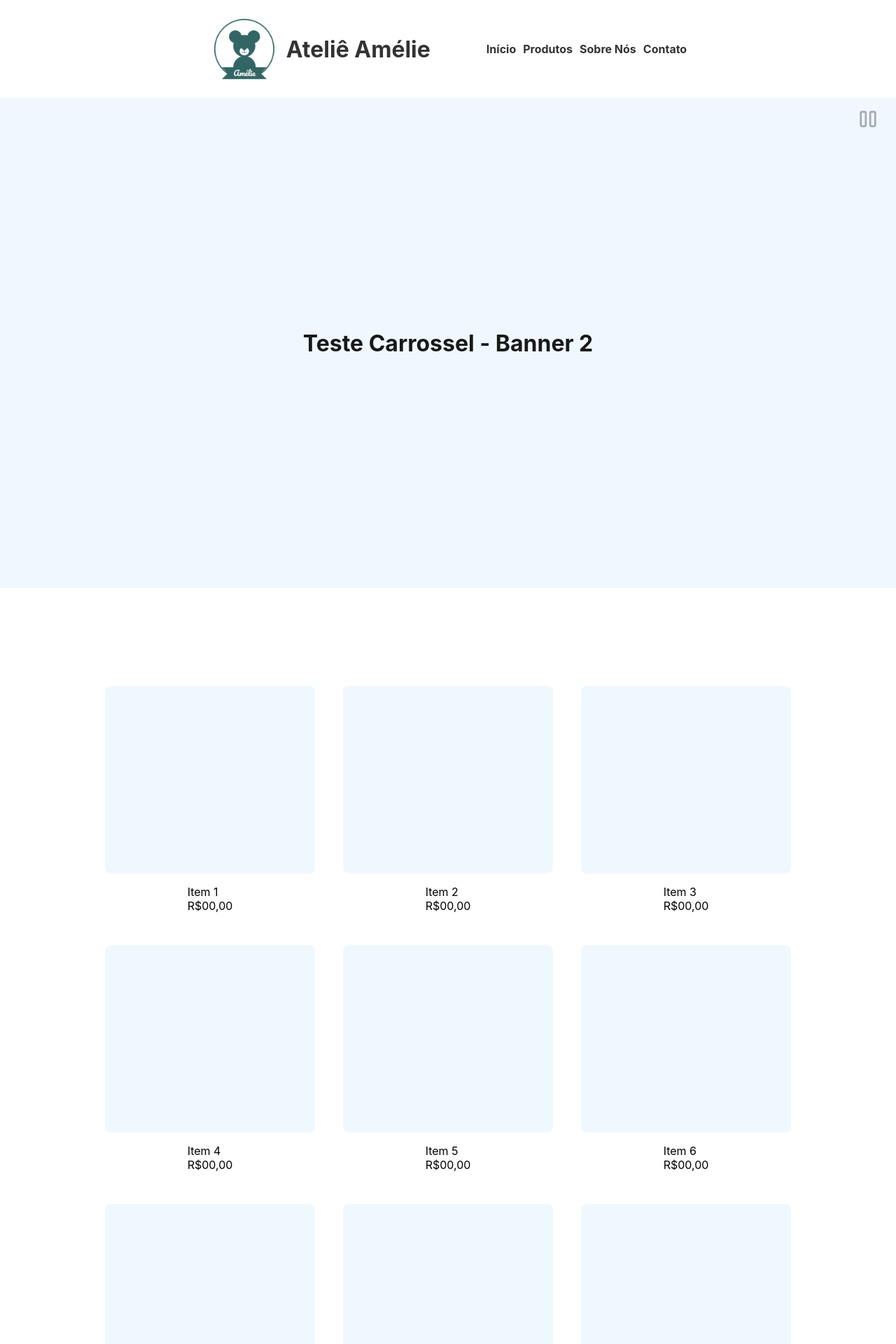
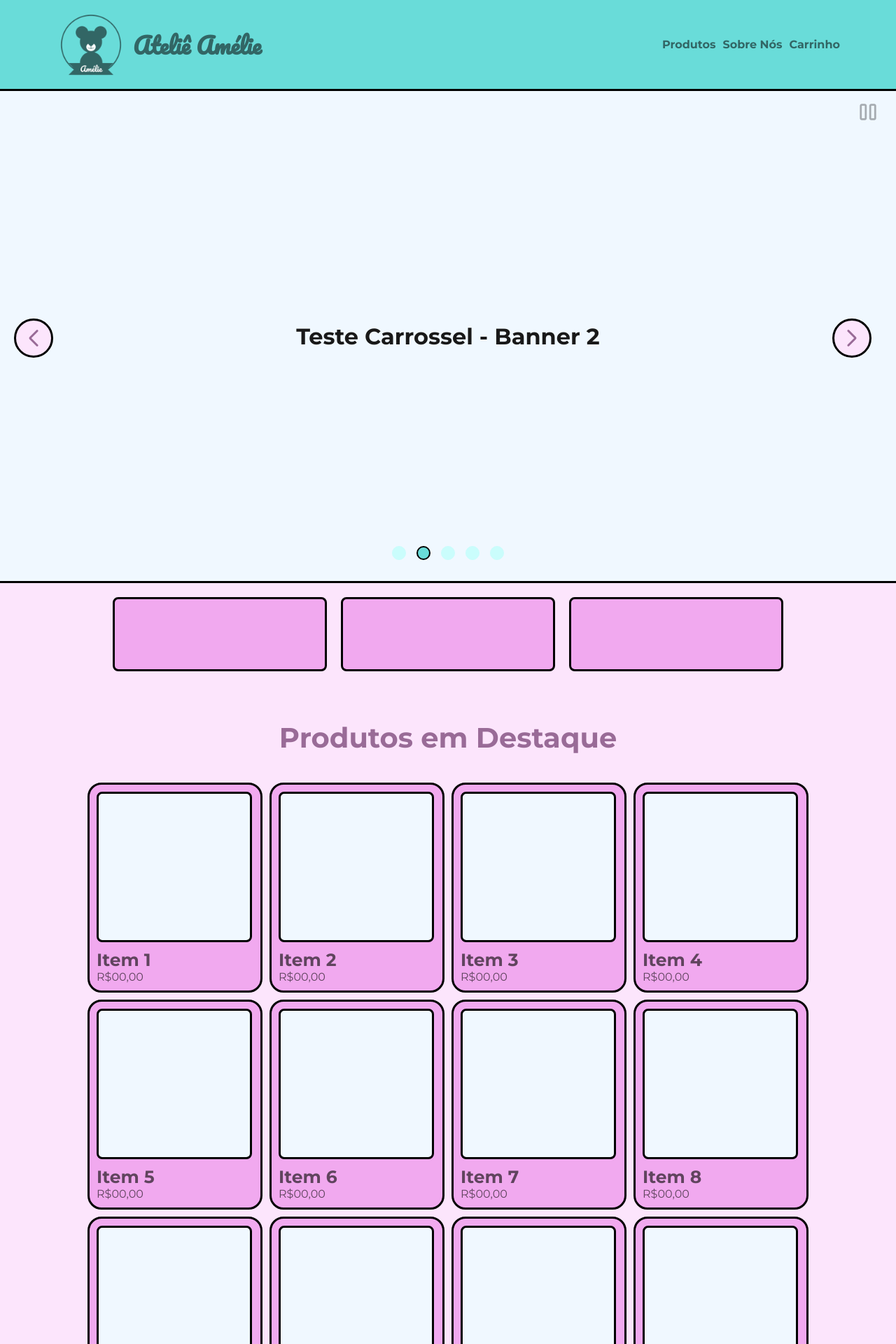
Before and after one commit to MrMystin/Atelie_Amelie, a React (Create React App) app in the folder frontend/: page / in a window 1280 px wide. Shown: the top 1920 px of the page at 70% size. Built offline with nearby package versions, Linux system fonts and the light colour scheme.

Commit message:
UI Update 2

```diff
--- a/frontend/src/App.js
+++ b/frontend/src/App.js
@@ -1,7 +1,7 @@
 import Header from './Components/Header';
 import Carousel from './Components/Carousel'
+import Infos from './Components/Infos';
 import Product from './Components/Product';
-import AboutUs from './Components/About'
 import Footer from './Components/Footer'
 
 function App() {
@@ -9,8 +9,8 @@ function App() {
     <div className="App">
       <Header/>
       <Carousel/>
+      <Infos/>
       <Product/>
-      <AboutUs/>
       <Footer/>
     </div>
   );
--- a/frontend/src/Components/Carousel/index.js
+++ b/frontend/src/Components/Carousel/index.js
@@ -159,7 +159,7 @@ const Carousel = () => {
     <>
       <div className="carousel">
         <span
-          class="material-symbols-rounded"
+          class="material-symbols-rounded pauseButton"
           id="carouselPlaying"
           onClick={playCarousel}>
           pause
@@ -167,7 +167,11 @@ const Carousel = () => {
         <div
           className="carouselButtons previous"
           id="previousCarousel"
-          onClick={carPrev}></div>
+          onClick={carPrev}>
+           <span class="material-symbols-rounded">
+            arrow_forward_ios
+          </span>
+        </div>
 
         <div className="carouselPicture picture1" id="carouselPicture1" carouselBanner="true"></div>
         <div className="outsideCarousel testPicture" id="carouselPicture2" carouselBanner="true">
@@ -186,14 +190,19 @@ const Carousel = () => {
         <div
           className="carouselButtons next"
           id="nextCarousel"
-          onClick={carNext}></div>
+          onClick={carNext}>
+          <span class="material-symbols-rounded">
+            arrow_forward_ios
+          </span>
+        </div>
+
+        <div className="carouselControls">
+        <div className="carouselItem actualItem" id="carouselButton1" carouselButton="true" onClick={() => { carouselChanger(1) }}></div>
+        <div className="carouselItem" id="carouselButton2" carouselButton="true" onClick={() => { carouselChanger(2) }}></div>
+        <div className="carouselItem" id="carouselButton3" carouselButton="true" onClick={() => { carouselChanger(3) }}></div>
+        <div className="carouselItem" id="carouselButton4" carouselButton="true" onClick={() => { carouselChanger(4) }}></div>
+        <div className="carouselItem" id="carouselButton5" carouselButton="true" onClick={() => { carouselChanger(5) }}></div>
       </div>
-      <div className="carouselControls">
-        <div className="carouselItem actualItem" id="carouselButton1" carouselButton="true" onClick={() => {carouselChanger(1)}}></div>
-        <div className="carouselItem" id="carouselButton2" carouselButton="true" onClick={() => {carouselChanger(2)}}></div>
-        <div className="carouselItem" id="carouselButton3" carouselButton="true" onClick={() => {carouselChanger(3)}}></div>
-        <div className="carouselItem" id="carouselButton4" carouselButton="true" onClick={() => {carouselChanger(4)}}></div>
-        <div className="carouselItem" id="carouselButton5" carouselButton="true" onClick={() => {carouselChanger(5)}}></div>
       </div>
     </>
   );
--- a/frontend/src/Components/Carousel/style.css
+++ b/frontend/src/Components/Carousel/style.css
@@ -3,56 +3,43 @@
     height: 700px;
     overflow: hidden;
     position: relative;
+    border-bottom: 3px solid black;
 }
 
 .carouselButtons {
-    width: 20%;
-    height: 100%;
+    width: 50px;
+    height: 50px;
     position: absolute;
     z-index: 10;
-    opacity: 0;
     transition-duration: .2s;
+    background-color: var(--bg-P3);
+    border-radius: 100%;
+    border: 3px solid black;
+    color: var(--fg-P2);
+    display: flex;
+    justify-content: center;
+    align-items: center;
+}
+
+.carouselButtons span {
+    font-size: 30px;
+    display: flex;
+    justify-content: center;
+    align-items: center;
+}
+
+.carouselButtons.previous span {
+    rotate: 180deg;
 }
 
 .carouselButtons.previous {
-    left: -10%;
-    top: 0;
-}
-
-.carouselButtons.previous{
-    background-image: linear-gradient(to right, #19191977, #0000);
+    left: 20px;
+    top: calc(50% - 25px);
 }
 
 .carouselButtons.next {
-    right: -10%;
-    top: 0;
-}
-
-.carouselButtons.next{
-    background-image: linear-gradient(to left, #19191977, #0000);
-}
-
-.carouselButtons:hover {
-    opacity: 1
-}
-
-.carouselButtons {
-    width: 10%;
-    height: 100%;
-    position: absolute;
-    z-index: 10
-}
-
-.carouselButtons.previous {
-    background-image: linear-gradient(to right, #19191977, #0000);
-    left: 0;
-    top: 0;
-}
-
-.carouselButtons.next {
-    background-image: linear-gradient(to left, #19191977, #0000);
-    right: 0;
-    top: 0;
+    right: 35px;
+    top: calc(50% - 25px);
 }
 
 .carouselPicture {
@@ -164,17 +151,19 @@
 .carouselControls {
     width: 100vw;
     height: 40px;
-    margin-bottom: 10vh;
     display: flex;
     justify-content: center;
     align-items: center;
     gap: 15px;
+    position: absolute;
+    bottom: 20px;
 }
 
 .carouselItem {
     width: 20px;
     height: 20px;
-    border: 1px solid var(--darkPink);
+    border: 1px solid var(--bg-G3);
+    background-color: var(--bg-G3);
     border-radius: 100%;
     box-sizing: border-box;
     position: relative;
@@ -200,30 +189,35 @@
 }*/
 
 .carouselItem:hover {
-    border: 6px solid var(--darkPink)
+    border: 6px solid var(--bg-G1)
 }
 
 .carouselItem.actualItem {
-    background-color: var(--mediumPink);
+    background-color: var(--bg-G1);
+    border: 2px solid black;
 }
 
 .carouselItem.actualItem:hover {
-    background-color: var(--darkPink);
+    background-color: var(--bg-G2);
 }
 
 .material-symbols-rounded {
-    font-size: 40px;
     margin: 10px 0;
-    position: absolute;
-    top: 0px;
-    right: 20px;
-    z-index: 1000;
+    z-index: 11;
     transition-duration: .2s;
-    opacity: .3;
     cursor: pointer;
     user-select: none;
 }
 
-.material-symbols-rounded:hover {
+.pauseButton {
+    font-size: 40px;
+    opacity: .3;
+    color: black;
+    position: absolute;
+    top: 0px;
+    right: 20px;
+}
+
+.pauseButton:hover {
     opacity: 1;
 }
--- a/frontend/src/Components/Header/index.js
+++ b/frontend/src/Components/Header/index.js
@@ -1,20 +1,25 @@
 import React from "react";
 import "./style.css";
-import logo from '../../assets/logo/fg-G1.png';
+import logoNB from '../../assets/logo/neutralBlack.png';
+import logoNW from '../../assets/logo/neutralWhite.png';
+import logoNG from '../../assets/logo/neutralGold.png';
+import logoP1 from '../../assets/logo/fg-P1.png';
+import logoP2 from '../../assets/logo/fg-P2.png';
+import logoG1 from '../../assets/logo/fg-G1.png';
+import logoG2 from '../../assets/logo/fg-G2.png';
 
 const Header = () => {
   return (
     <header>
       <div className="logo">
-        <img src={logo} href="#home" alt="Ateliê Amélie" />
+        <img src={logoG1} href="#home" alt="Ateliê Amélie" />
           <h1>Ateliê Amélie</h1>
       </div>
       <nav>
         <ul>
-            <li><a href="#home">Início</a></li>
             <li><a href="#products">Produtos</a></li>
             <li><a href="#about">Sobre Nós</a></li>
-            <li><a href="#contact">Contato</a></li>
+            <li><a href="#contact">Carrinho</a></li>
         </ul>
       </nav>
     </header>
--- a/frontend/src/Components/Header/style.css
+++ b/frontend/src/Components/Header/style.css
@@ -2,20 +2,26 @@
 /* Rosa claro: #fce4ec */
 /* Rosa escuro: #e75480 */
 /* Verde escuro: #5ca675 */
-
+@import url('https://fonts.googleapis.com/css2?family=Pacifico&display=swap');
 
 header {
-  background-color: var(--lightPink);
+  background-color: var(--bg-G1);
   color: #333;
   padding: 20px;
   width: 100vw;
   display: flex;
-  justify-content: center;
+  justify-content: space-between;
   align-items: center;
   gap: 40px;
   box-sizing: border-box;
   top: 0;
   min-height: 130px;
+  border-bottom: 3px solid black;
+  color: var(--fg-G1);
+  padding: 0 80px;
+  position: sticky;
+  top: 0;
+  z-index: 100;
 }
 
 /*@media (max-width: 1201px) {
@@ -42,6 +48,8 @@ header .logo {
   justify-content: center;
   align-items: center;
   gap: 10px;
+  font-family: "Pacifico", cursive;
+  font-weight: normal;
 }
 
 header .logo img {
@@ -59,7 +67,7 @@ nav ul {
 
 
 nav ul li a {
-  color: var(--darkPink);
+  color: var(--fg-G1);
   text-decoration: none;
   font-weight: bold;
   position: relative;
@@ -68,7 +76,7 @@ nav ul li a {
 
 nav ul li a::after {
   content: '';
-  background-color: var(--darkGreen);
+  background-color: var(--fg-G1);
   width: 100%;
   height: 2px;
   position: absolute;
@@ -77,10 +85,6 @@ nav ul li a::after {
   transform: scaleX(0);
   transition: transform .2s;
   transform-origin: right;
-}
-
-nav ul li a:hover {
-  color: var(--darkGreen);
 }
 
 nav ul li a:hover::after {
--- /dev/null
+++ b/frontend/src/Components/Infos/index.js
@@ -0,0 +1,15 @@
+import React from "react";
+import "./style.css";
+
+
+const Infos = () => {
+  return (
+    <section className="sectionInfos">
+      <div></div>
+      <div></div>
+      <div></div>
+    </section>
+  );
+};
+
+export default Infos;
--- /dev/null
+++ b/frontend/src/Components/Infos/style.css
@@ -0,0 +1,16 @@
+.sectionInfos {
+    width: 100vw;
+    margin: 20px 0;
+    display: flex;
+    justify-content: center;
+    align-items: center;
+    gap: 20px;
+}
+
+.sectionInfos div {
+    width: 300px;
+    height: 100px;
+    border-radius: 8px;
+    border: 3px solid black;
+    background-color: var(--bg-P1);
+}
--- a/frontend/src/Components/Product/index.js
+++ b/frontend/src/Components/Product/index.js
@@ -5,46 +5,63 @@ import "./style.css";
 const Product = () => {
   return (
     <section className="sectionProduct" id="products">
+      <h1 className="sectionName">Produtos em Destaque</h1>
       <div className="containerProduct">
         <div className="Products" id="Product1">
           <div className="prodImage"></div>
-          <div><p>Item 1<br/> R$00,00</p></div>
+          <div className="prodInfos"><p className="prodName">Item 1</p>R$00,00</div>
         </div>
         <div className="Products" id="Product2">
           <div className="prodImage"></div>
-          <div><p>Item 2<br/> R$00,00</p></div>
+          <div className="prodInfos"><p className="prodName">Item 2</p>R$00,00</div>
         </div>
         <div className="Products" id="Product3">
           <div className="prodImage"></div>
-          <div><p>Item 3<br/> R$00,00</p></div>
+          <div className="prodInfos"><p className="prodName">Item 3</p>R$00,00</div>
         </div>
         <div className="Products" id="Product4">
           <div className="prodImage"></div>
-          <div><p>Item 4<br/> R$00,00</p></div>
+          <div className="prodInfos"><p className="prodName">Item 4</p>R$00,00</div>
         </div>
         <div className="Products" id="Product5">
           <div className="prodImage"></div>
-          <div><p>Item 5<br/> R$00,00</p></div>
+          <div className="prodInfos"><p className="prodName">Item 5</p>R$00,00</div>
         </div>
         <div className="Products" id="Product6">
           <div className="prodImage"></div>
-          <div><p>Item 6<br/> R$00,00</p></div>
+          <div className="prodInfos"><p className="prodName">Item 6</p>R$00,00</div>
         </div>
         <div className="Products" id="Product7">
           <div className="prodImage"></div>
-          <div><p>Item 7<br/> R$00,00</p></div>
+          <div className="prodInfos"><p className="prodName">Item 7</p>R$00,00</div>
         </div>
         <div className="Products" id="Product8">
           <div className="prodImage"></div>
-          <div><p>Item 8<br/> R$00,00</p></div>
+          <div className="prodInfos"><p className="prodName">Item 8</p>R$00,00</div>
         </div>
         <div className="Products" id="Product9">
           <div className="prodImage"></div>
-          <div><p>Item 9<br/> R$00,00</p></div>
+          <div className="prodInfos"><p className="prodName">Item 9</p>R$00,00</div>
         </div>
         <div className="Products" id="Product10">
           <div className="prodImage"></div>
-          <div><p>Item 10<br/> R$00,00</p></div>
+          <div className="prodInfos"><p className="prodName">Item 10</p>R$00,00</div>
+        </div>
+        <div className="Products" id="Product10">
+          <div className="prodImage"></div>
+          <div className="prodInfos"><p className="prodName">Item 11</p>R$00,00</div>
+        </div>
+        <div className="Products" id="Product10">
+          <div className="prodImage"></div>
+          <div className="prodInfos"><p className="prodName">Item 12</p>R$00,00</div>
+        </div>
+        <div className="Products" id="Product10">
+          <div className="prodImage"></div>
+          <div className="prodInfos"><p className="prodName">Item 13</p>R$00,00</div>
+        </div>
+                <div className="Products" id="Product10">
+          <div className="prodImage"></div>
+          <div className="prodInfos"><p className="prodName">Item 14</p>R$00,00</div>
         </div>
       </div>
       {/* <nav>
--- a/frontend/src/Components/Product/style.css
+++ b/frontend/src/Components/Product/style.css
@@ -11,28 +11,35 @@
 }
 
 .Products{
-  background-color: var(--lightGreen);
-  width: 330px;
-  height: 360px;
-  border-radius: 15px;
+  background-color: var(--bg-P1);
+  width: 250px;
+  height: 300px;
+  border-radius: 20px;
   display: flex;
   justify-content: center;
-  align-items: center;
   flex-direction: column;
   box-sizing: border-box;
   padding: 10px;
   transition-duration: .2s;
+  border: 3px solid black;
+  color: var(--fg-P1)
 }
 
 .Products:hover {
   margin-top: -5px;
 }
 
+.prodInfos {
+  display: flex;
+  flex-direction: column;
+}
+
 .prodImage {
-  width: 300px;
-  height: 300px;
+  width: 216px;
+  height: 216px;
   border-radius: 8px;
   background-color: aliceblue;
+  border: 3px solid black
 }
 
 @media (max-width: 768px) {
@@ -40,3 +47,11 @@
     width: 75vw;
   }
 }
+
+.prodName {
+  font-weight: bold;
+  font-size: 25px;
+  padding: 0;
+  margin-top: 10px;
+  margin-bottom: 0;
+}
--- a/frontend/src/index.css
+++ b/frontend/src/index.css
@@ -1,15 +1,22 @@
+@import url('https://fonts.googleapis.com/css2?family=Montserrat:ital,wght@0,100..900;1,100..900&display=swap');
+
 html {
   scroll-behavior: smooth;
 }
 
+* {
+  padding: 0;
+  margin: 0;
+}
+
 body {
   margin: 0;
-  font-family: -apple-system, BlinkMacSystemFont, 'Segoe UI', 'Roboto', 'Oxygen',
-    'Ubuntu', 'Cantarell', 'Fira Sans', 'Droid Sans', 'Helvetica Neue',
-    sans-serif;
+  font-family: "Montserrat", sans-serif;
   -webkit-font-smoothing: antialiased;
   -moz-osx-font-smoothing: grayscale;
   overflow-x: hidden;
+  background-color: var(--bg-P3);
+  color: var(--fg-P2)
 }
 
 code {
@@ -42,3 +49,31 @@ code {
   --fg-OG1: #425240;
   --fg-OG2: #668062;
 }
+
+.sectionName {
+  text-align: center;
+  width: 100vw;
+  font-size: 40px;
+  padding: 0;
+  margin: 40px 0;
+}
+
+.yMeter {
+  width: 10px;
+  height: 100vh;
+  position: fixed;
+  top: 0;
+  left: calc(50% - 5px);
+  background-color: red;
+  z-index: 1000;
+}
+
+.xMeter {
+  width: 100vw;
+  height: 10px;
+  position: fixed;
+  top: calc(50% - 5px);
+  left: 0;
+  background-color: red;
+  z-index: 1000;
+}
```
